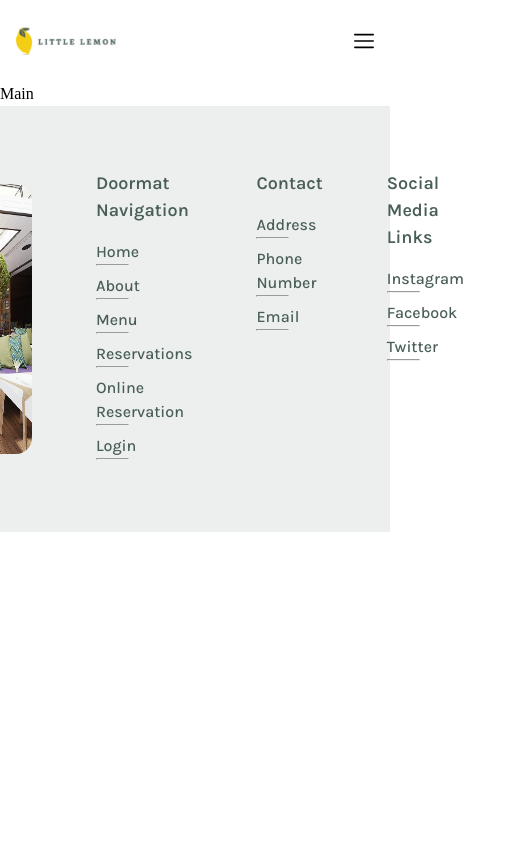
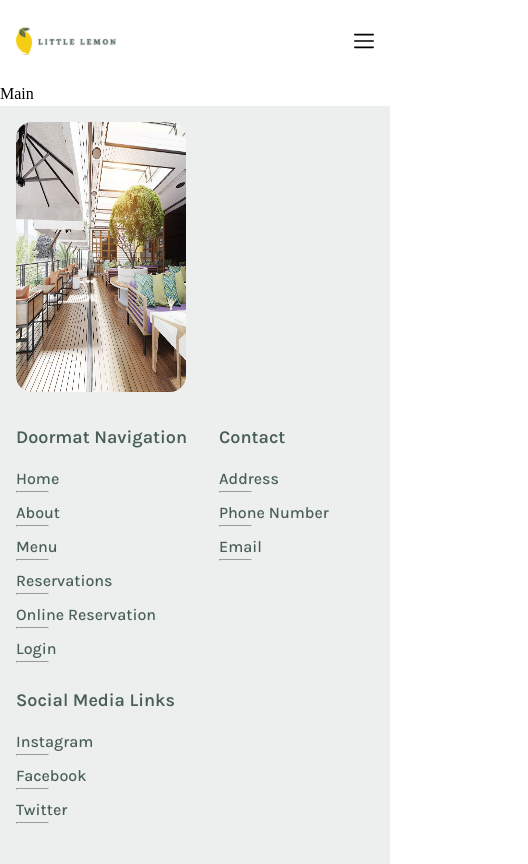
Before and after one commit to TonchoLozev/little-lemon-app, a React (Create React App) app: page / in a window 390 px wide. Shown: the whole page, 528 px wide, since content can reach past the window. Built offline with nearby package versions, Linux system fonts and the light colour scheme; a web font is replaced by a local one.

Commit message:
Fix footer mobile and add tsconfig

```diff
--- /dev/null
+++ b/custom.d.ts
@@ -0,0 +1,5 @@
+declare module '*.svg' {
+    // eslint-disable-next-line @typescript-eslint/no-explicit-any
+    const content: any;
+    export default content;
+}
--- a/src/components/Footer/index.css
+++ b/src/components/Footer/index.css
@@ -1,21 +1,26 @@
 footer {
     display: flex;
     flex: 1;
-    justify-content: center;
-    align-items: center;
+    flex-wrap: wrap;
     padding: 64px 0;
     background-color: var(--seconary-light-grey);
+    padding: 16px;
 }
 
 .footer-image {
     border-radius: 16px;
     margin-right: 64px;
-}
-
-.footer-doormat {
-    display: flex;
+    margin-bottom: 32px;
 }
 
 .doormat-footer {
-    margin-right: 64px;
+    margin-right: 32px;
+    margin-bottom: 16px;
 }
+
+@media (min-width: 1025px) {
+    footer {
+        padding: 32px;
+        justify-content: center;
+    }
+}
--- a/src/components/Footer/index.tsx
+++ b/src/components/Footer/index.tsx
@@ -17,7 +17,6 @@ const Footer = () => {
                 height={270}
                 className="footer-image"
             />
-            <div className="footer-doormat">
             <DoormatNavigation
                 className="doormat-footer"
                 title="Doormat Navigation"
@@ -33,7 +32,6 @@ const Footer = () => {
                 title="Social Media Links"
                 links={Constants.LINKS.SOCIAL_MEDIA}
             />
-            </div>
         </footer>
     );
 };
--- /dev/null
+++ b/tsconfig.json
@@ -0,0 +1,3 @@
+{
+    "include": ["custom.d.ts"]
+}
```
Lines whose indentation alone changed are shown as unchanged.
